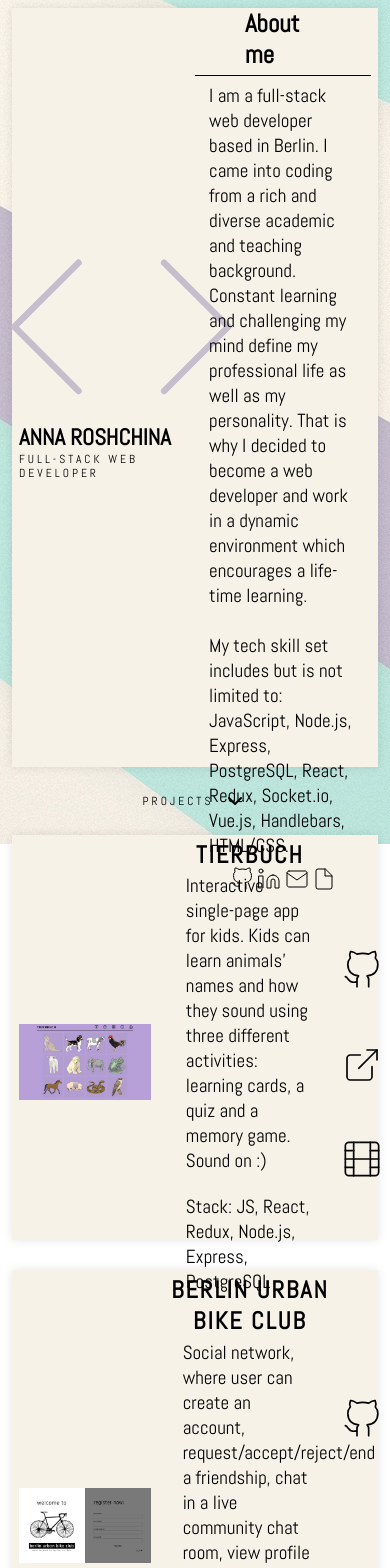
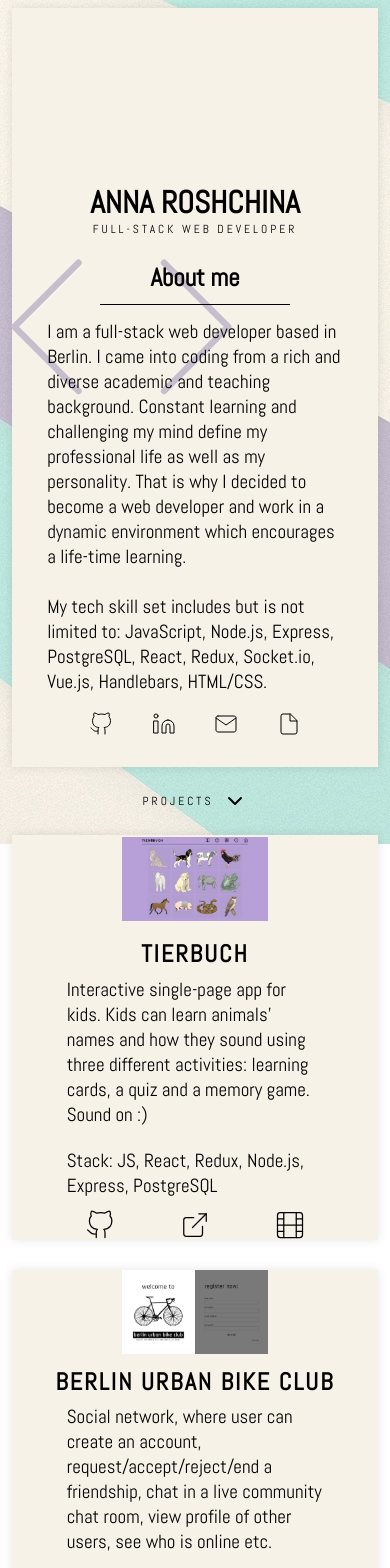
Before and after one commit to anna-rosh/portfolio, a React (Create React App) app: page / in a window 390 px wide. Shown: the top 1568 px of the page. Built offline with nearby package versions, Linux system fonts and the light colour scheme.

Commit message:
ipad layout added

```diff
--- a/public/index.html
+++ b/public/index.html
@@ -2,6 +2,7 @@
 <html lang="en">
   <head>
     <link rel="icon" href="%PUBLIC_URL%/favicon.ico" />
+    <meta name="viewport" content="width=device-width, initial-scale=1, minimum-scale=1" />
     <link href="https://fonts.googleapis.com/css2?family=Abel&family=Oswald:wght@300;400;500&display=swap" rel="stylesheet">
     <title>Anna Roshchina | Full-Stack Web Developer</title>
   </head>
--- a/src/style.css
+++ b/src/style.css
@@ -330,3 +330,56 @@ footer .contact-container {
 .video:focus {
     outline: none;
 }
+
+@media screen and (max-width: 770px) {
+
+    .opening-section {
+        grid-template-columns: 100%;
+        grid-template-rows: 30% 70%;
+    }
+
+    .title-container {
+        align-items: center;
+        align-self: flex-end;
+    }
+
+    .title-container h1 {
+        font-size: 8vw;
+    }
+
+    .about-container {
+        animation: 1.5s ease-in-out 0s 1 appear;
+    }
+
+    /* PROJECT ****************** PROJECT ********************* PROJECT */
+    .project-container {
+        grid-template-columns: 100%;
+    }
+
+    .img-container {
+        width: 40%;
+    }
+
+    .project-links {
+        flex-direction: row;
+        width: 60%;
+        justify-self: center;
+    }
+
+    .project-link-icon {
+        width: 30px;
+        height: 30px;
+    }
+
+    /* FOOTER ******************* FOOTER ******************* FOOTER ************* FOOTER */
+    footer p {
+        font-size: 12px;
+    }
+
+    /* VIDEO ************************ VIDEO ********************* VIDEO **************** VIDEO */
+    .video-container {
+        width: 98%;
+        height: 50vh;
+    }
+
+}
```
